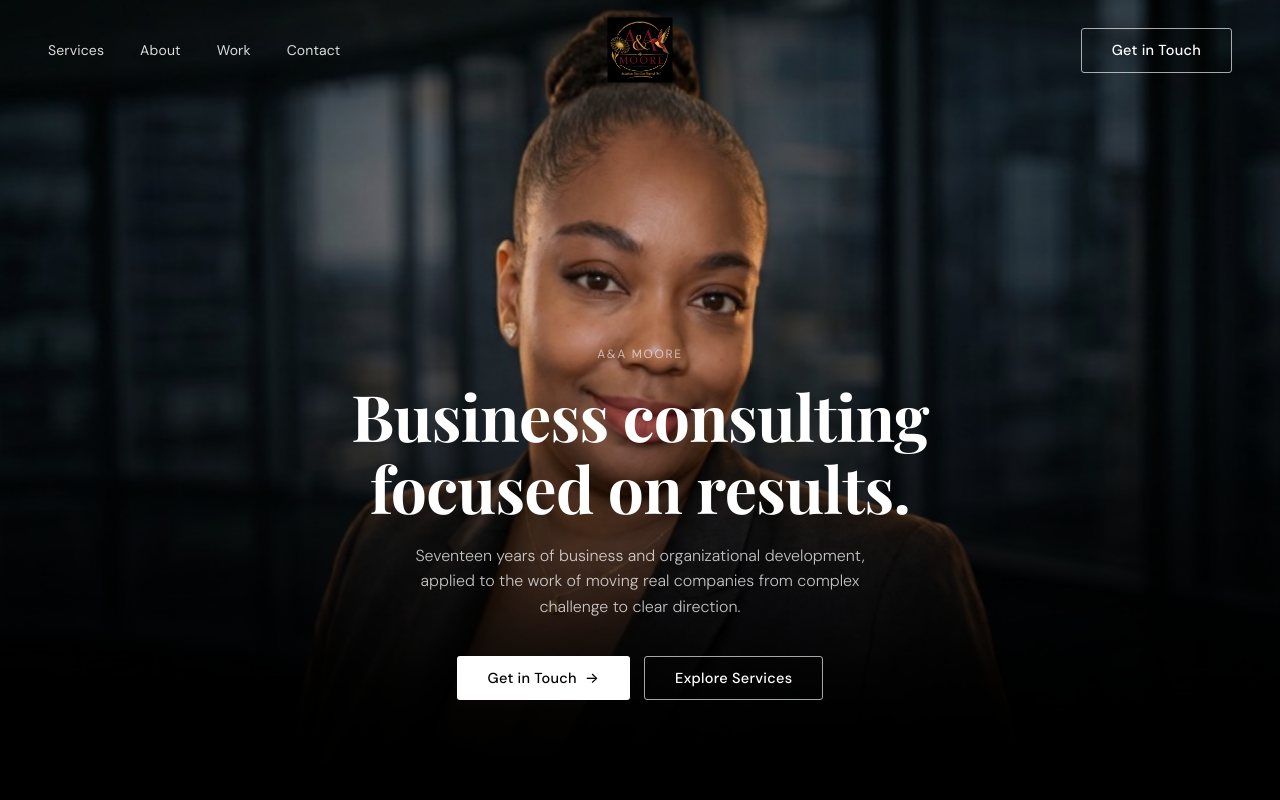
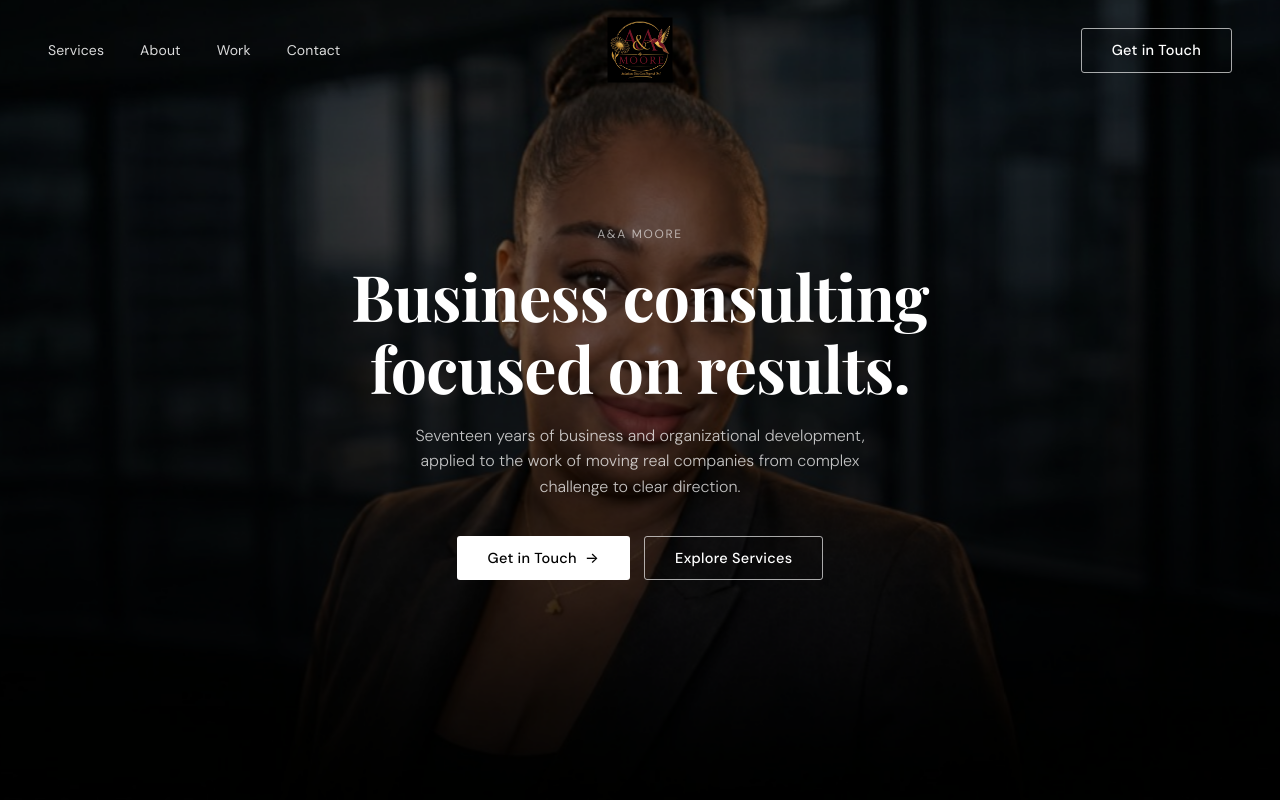
Before and after one commit to mdabdullahislamrafid552-netizen/a-a-moore, a website: page index.html in a window 1280 px wide. Shown: the top 800 px of the page. Drawn offline with nearby package versions, Linux system fonts and the light colour scheme.

Commit message:
Revert hero layout to standard vertical centering

```diff
--- a/index.html
+++ b/index.html
@@ -14,9 +14,9 @@
   .hero-home {
     min-height: 100vh !important;
     display: flex !important;
-    flex-direction: column !important;
-    justify-content: flex-end !important;
-    padding-bottom: 0 !important;
+    align-items: center !important;
+    justify-content: center !important;
+    padding: 0 !important;
     width: 100%;
     overflow: hidden;
     background: #000;
@@ -28,9 +28,9 @@
     z-index: 0;
     animation: hero-zoom 12s ease-out forwards;
     transform-origin: center center;
-    background-image: linear-gradient(to bottom, rgba(0,0,0,0) 0%, rgba(0,0,0,0.1) 45%, rgba(0,0,0,0.95) 90%), url('/images/hero-bg.jpg') !important;
+    background-image: linear-gradient(rgba(0, 0, 0, 0.4), rgba(0, 0, 0, 0.8)), url('/images/hero-bg.jpg') !important;
     background-size: cover !important;
-    background-position: center top !important;
+    background-position: center center !important;
     background-repeat: no-repeat !important;
   }
   @keyframes hero-zoom {
@@ -38,18 +38,14 @@
     to   { transform: scale(1.0);  }
   }
   .hero-home-content {
-    margin-top: auto !important;
-    margin-bottom: 0 !important;
-    padding-bottom: 100px !important;
+    margin: auto !important;
+    padding: 0 20px !important;
+    position: relative !important;
+    bottom: auto !important;
+    transform: none !important;
     width: 100% !important;
-    transform: none !important;
-    position: relative !important;
-    top: auto !important;
-    bottom: auto !important;
     text-align: center !important;
     z-index: 10;
-    padding-left: 24px;
-    padding-right: 24px;
     opacity: 0;
     animation: hero-fade 1.1s ease 0.3s forwards;
   }
```
